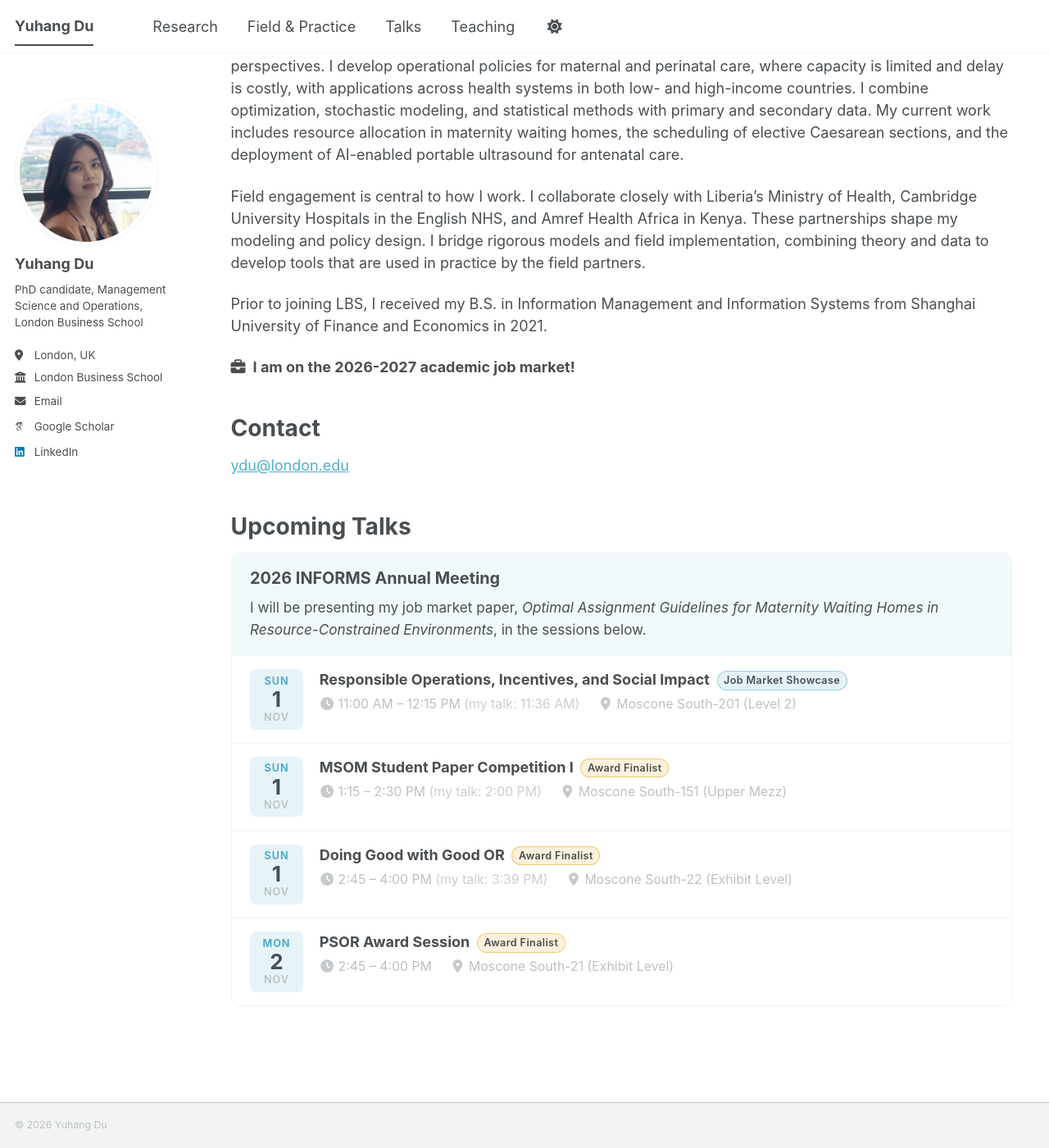
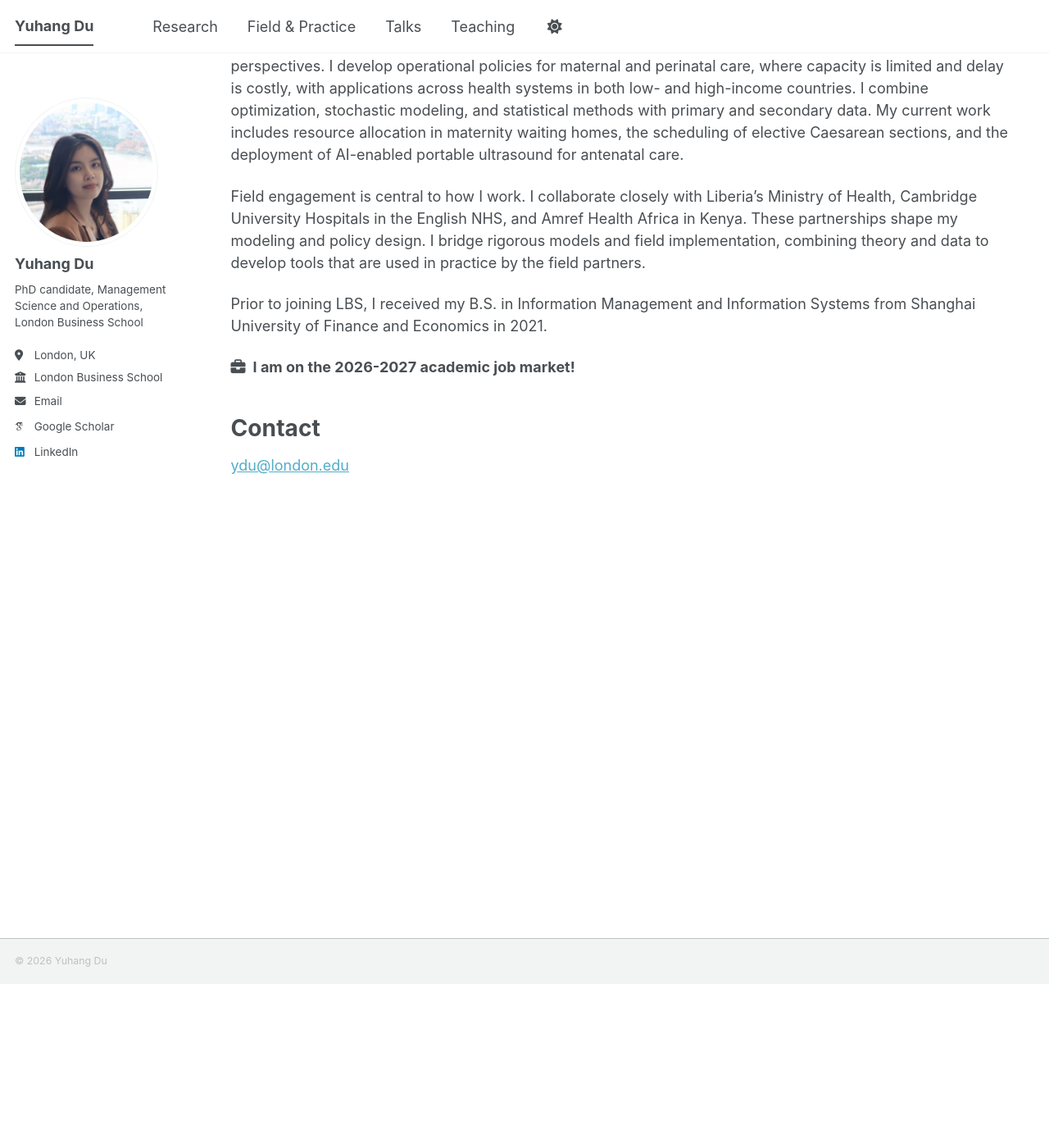
Before and after one commit to yuhangdu-edu/yuhangdu-edu.github.io, a Jekyll site: the page built from _pages/about.md, in a window 1280 px wide and 1400 px high, scrolled down 200 px. Shown: the whole window at 82% size. Built offline with Jekyll 4.4.1, drawn with Linux system fonts in a browser that asks for light colours; some web fonts are replaced.

Commit message:
Update about.md

```diff
--- a/_pages/about.md
+++ b/_pages/about.md
@@ -24,164 +24,8 @@ Prior to joining LBS, I received my B.S. in Information Management and Informati
 
 [ydu@london.edu](mailto:ydu@london.edu)
 
-# Upcoming Talks
-{: .section-gap }
-
-<!-- To hide this section after the conference, wrap everything from the heading above through the closing </div> below in a Liquid comment block (comment ... endcomment), as was done for the Healthcare Conference talks. -->
-
-<div class="talks">
-  <div class="talks__header">
-    <div class="talks__conf">2026 INFORMS Annual Meeting</div>
-    <p class="talks__intro">I will be presenting my job market paper, <em>Optimal Assignment Guidelines for Maternity Waiting Homes in Resource-Constrained Environments</em>, in the sessions below.</p>
-  </div>
-  <ul class="talks__list">
-    <li class="talk">
-      <div class="talk__date" aria-label="Sunday, November 1"><span class="talk__dow">Sun</span><span class="talk__day">1</span><span class="talk__mon">Nov</span></div>
-      <div class="talk__body">
-        <div class="talk__title">Responsible Operations, Incentives, and Social Impact <span class="talk__tag talk__tag--showcase">Job Market Showcase</span></div>
-        <div class="talk__details">
-          <span><i class="fas fa-clock" aria-hidden="true"></i>11:00 AM – 12:15 PM <span class="talk__slot">(my talk: 11:36 AM)</span></span>
-          <span><i class="fas fa-map-marker-alt" aria-hidden="true"></i>Moscone South-201 (Level 2)</span>
-        </div>
-      </div>
-    </li>
-    <li class="talk">
-      <div class="talk__date" aria-label="Sunday, November 1"><span class="talk__dow">Sun</span><span class="talk__day">1</span><span class="talk__mon">Nov</span></div>
-      <div class="talk__body">
-        <div class="talk__title">MSOM Student Paper Competition I <span class="talk__tag talk__tag--award">Award Finalist</span></div>
-        <div class="talk__details">
-          <span><i class="fas fa-clock" aria-hidden="true"></i>1:15 – 2:30 PM <span class="talk__slot">(my talk: 2:00 PM)</span></span>
-          <span><i class="fas fa-map-marker-alt" aria-hidden="true"></i>Moscone South-151 (Upper Mezz)</span>
-        </div>
-      </div>
-    </li>
-    <li class="talk">
-      <div class="talk__date" aria-label="Sunday, November 1"><span class="talk__dow">Sun</span><span class="talk__day">1</span><span class="talk__mon">Nov</span></div>
-      <div class="talk__body">
-        <div class="talk__title">Doing Good with Good OR <span class="talk__tag talk__tag--award">Award Finalist</span></div>
-        <div class="talk__details">
-          <span><i class="fas fa-clock" aria-hidden="true"></i>2:45 – 4:00 PM <span class="talk__slot">(my talk: 3:39 PM)</span></span>
-          <span><i class="fas fa-map-marker-alt" aria-hidden="true"></i>Moscone South-22 (Exhibit Level)</span>
-        </div>
-      </div>
-    </li>
-    <li class="talk">
-      <div class="talk__date" aria-label="Monday, November 2"><span class="talk__dow">Mon</span><span class="talk__day">2</span><span class="talk__mon">Nov</span></div>
-      <div class="talk__body">
-        <div class="talk__title">PSOR Award Session <span class="talk__tag talk__tag--award">Award Finalist</span></div>
-        <div class="talk__details">
-          <span><i class="fas fa-clock" aria-hidden="true"></i>2:45 – 4:00 PM</span>
-          <span><i class="fas fa-map-marker-alt" aria-hidden="true"></i>Moscone South-21 (Exhibit Level)</span>
-        </div>
-      </div>
-    </li>
-  </ul>
-</div>
-
 <style>
 .page__content h1.section-gap {
   margin-top: 1.6em;
 }
-/* ---- Upcoming talks ---- */
-.talks {
-  margin: 0.25em 0 2em;
-  border: 1px solid var(--global-border-color, #e3e6e8);
-  border-radius: 10px;
-  overflow: hidden;
-}
-.talks__header {
-  padding: 1em 1.25em 1em;
-  border-bottom: 1px solid var(--global-border-color, #e3e6e8);
-  background: rgba(82, 173, 200, 0.07);
-  background: color-mix(in srgb, var(--global-link-color, #52adc8) 8%, transparent);
-}
-.talks__conf {
-  font-weight: 700;
-  font-size: 1.1em;
-  line-height: 1.3;
-}
-.talk__details i {
-  width: 1.2em;
-  margin-right: 0.25em;
-  text-align: center;
-  opacity: 0.85;
-}
-.talks .talks__intro {
-  margin: 0.45em 0 0;
-  font-size: 0.95em;
-  line-height: 1.6;
-}
-.talks .talks__list {
-  list-style: none;
-  margin: 0;
-  padding: 0;
-}
-.talks .talk {
-  display: flex;
-  align-items: flex-start;
-  gap: 1.1em;
-  margin: 0;
-  padding: 0.9em 1.25em;
-  border-top: 1px solid var(--global-border-color, #e3e6e8);
-}
-.talks .talk:first-child { border-top: 0; }
-.talk__date {
-  flex: 0 0 3.6em;
-  display: flex;
-  flex-direction: column;
-  align-items: center;
-  padding: 0.4em 0.2em;
-  border-radius: 8px;
-  line-height: 1.15;
-  background: rgba(82, 173, 200, 0.14);
-  background: color-mix(in srgb, var(--global-link-color, #52adc8) 14%, transparent);
-}
-.talk__dow,
-.talk__mon {
-  font-size: 0.7em;
-  font-weight: 700;
-  letter-spacing: 0.08em;
-  text-transform: uppercase;
-}
-.talk__dow { color: var(--global-link-color, #52adc8); }
-.talk__mon { color: var(--global-text-color-light, #646769); font-weight: 600; }
-.talk__day { font-size: 1.45em; font-weight: 700; }
-.talk__body { flex: 1 1 auto; min-width: 0; }
-.talk__title { font-weight: 700; line-height: 1.45; }
-.talk__tag {
-  display: inline-block;
-  vertical-align: 0.1em;
-  margin-left: 0.35em;
-  padding: 0 0.6em;
-  border: 1px solid transparent;
-  border-radius: 999px;
-  font-size: 0.7em;
-  font-weight: 600;
-  letter-spacing: 0.03em;
-  line-height: 1.7;
-  white-space: nowrap;
-}
-.talk__tag--showcase {
-  background: rgba(82, 173, 200, 0.16);
-  border-color: rgba(82, 173, 200, 0.5);
-  background: color-mix(in srgb, var(--global-link-color, #52adc8) 16%, transparent);
-  border-color: color-mix(in srgb, var(--global-link-color, #52adc8) 50%, transparent);
-}
-.talk__tag--award {
-  background: rgba(232, 168, 32, 0.16);
-  border-color: rgba(232, 168, 32, 0.55);
-}
-.talk__details {
-  display: flex;
-  flex-wrap: wrap;
-  gap: 0.15em 1.4em;
-  margin-top: 0.3em;
-  font-size: 0.88em;
-  color: var(--global-text-color-light, #646769);
-}
-.talk__slot { opacity: 0.8; }
-@media (max-width: 520px) {
-  .talks__header, .talks .talk { padding-left: 0.9em; padding-right: 0.9em; }
-  .talk__details { flex-direction: column; gap: 0.1em; }
-}
 </style>
```
